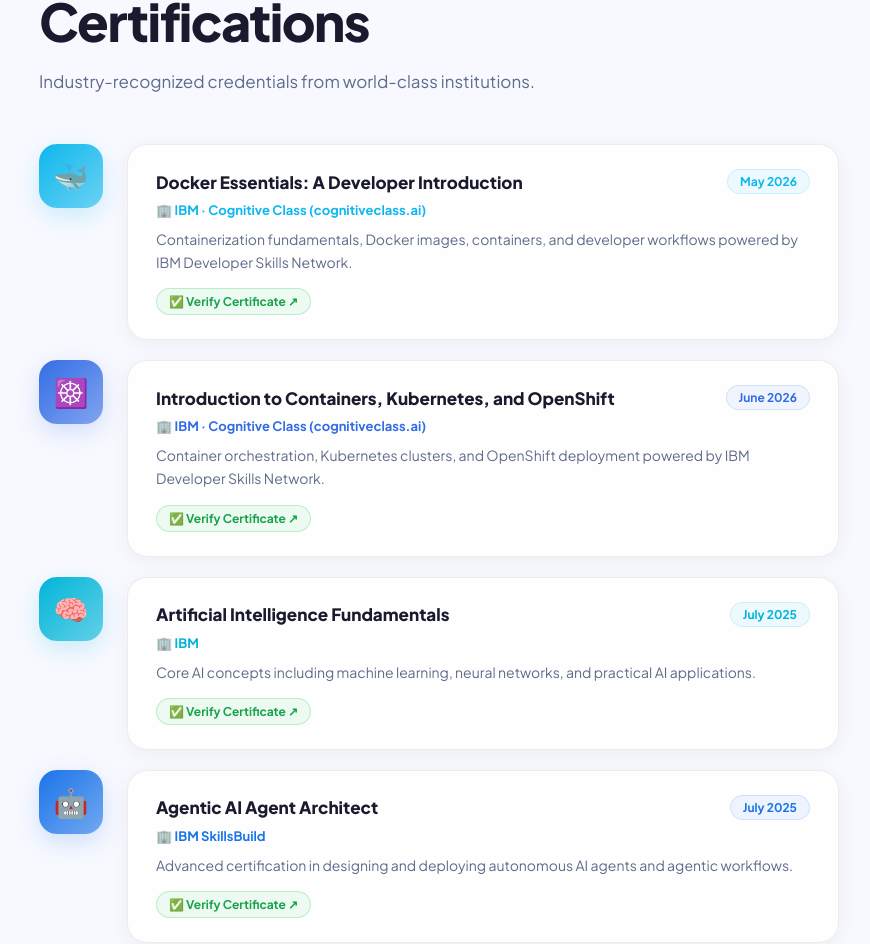
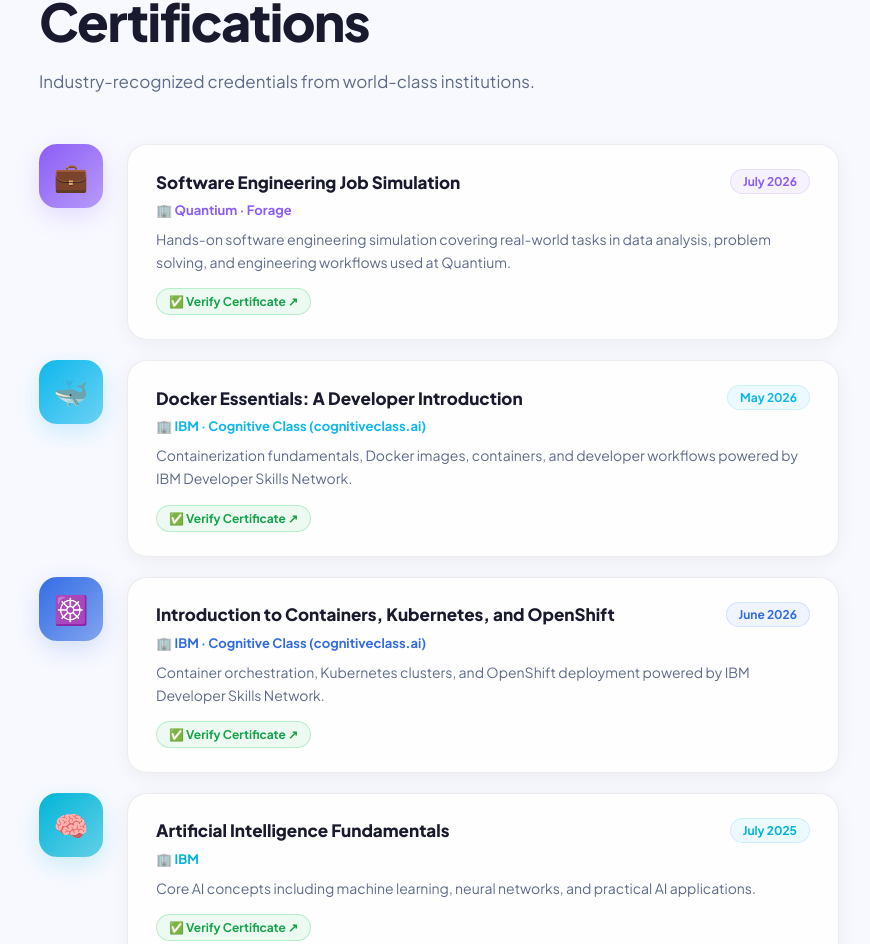
Before and after one commit to ABHISHEKTU/portfolio, a React (Create React App) app: page / in a window 1280 px wide. Shown: the part 3359-4303 px from the top of the page, without its empty margins (201-1071 px from the left). Built offline with nearby package versions, Linux system fonts and the light colour scheme.

Commit message:
Add Software Engineering Job Simulation certification
Added a new certification for a Software Engineering Job Simulation from Quantium.

```diff
--- a/src/portfolio.jsx
+++ b/src/portfolio.jsx
@@ -87,6 +87,15 @@
 ];
 
 const CERTIFICATIONS = [
+  {
+  year: "July 2026",
+  title: "Software Engineering Job Simulation",
+  org: "Quantium · Forage",
+  desc: "Hands-on software engineering simulation covering real-world tasks in data analysis, problem solving, and engineering workflows used at Quantium.",
+  color: "#8B5CF6",
+  badge: "💼",
+  verify: "https://www.theforage.com/completion-certificates/32A6DqtsbF7LbKdcq/jhiG2W9K8KLZK8nXP_32A6DqtsbF7LbKdcq_6a5481e6f39d9bdef2f84e4b_1784113280625_completion_certificate.pdf",
+},
   {
   year: "May 2026",
   title: "Docker Essentials: A Developer Introduction",
```
